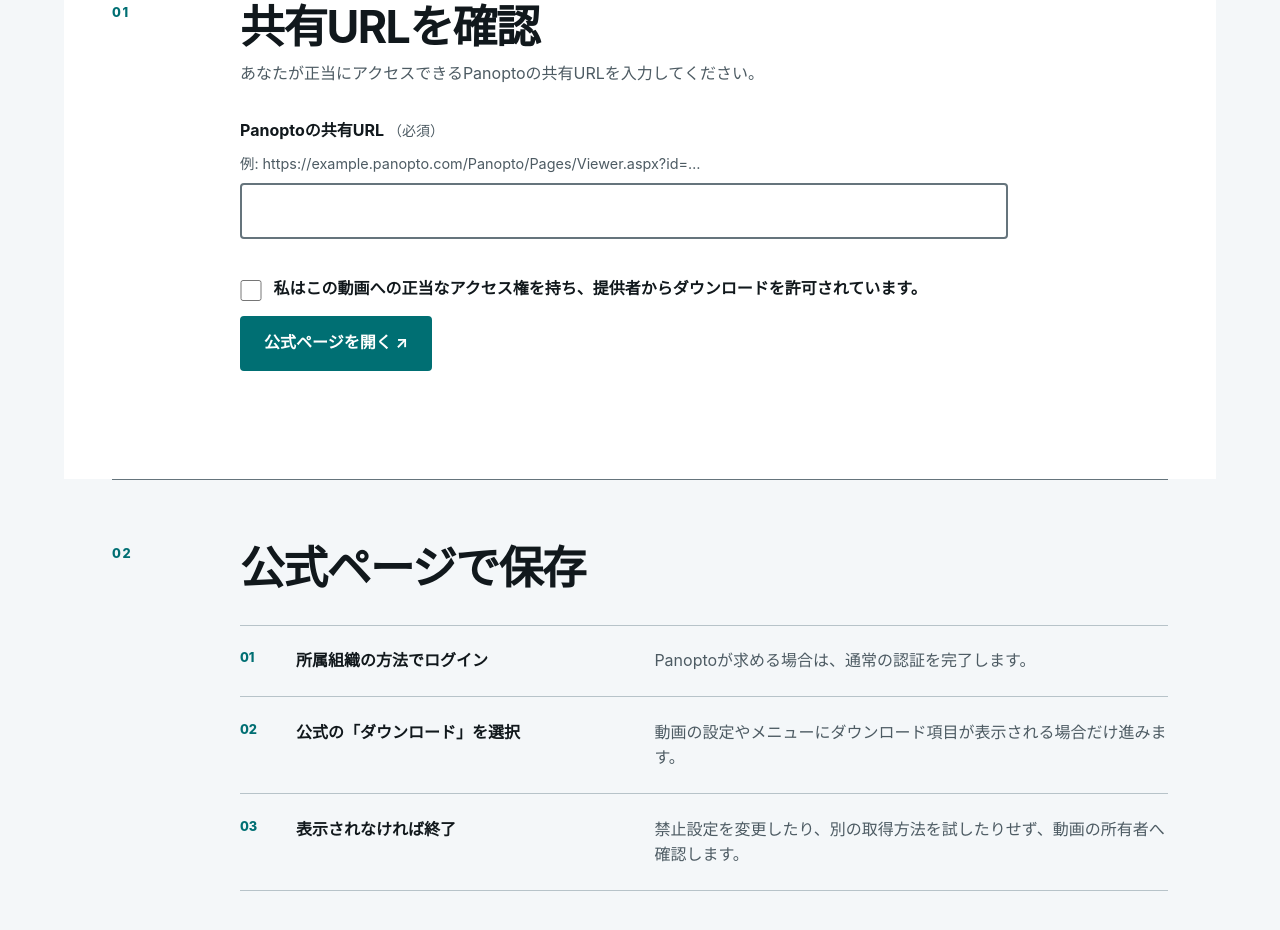
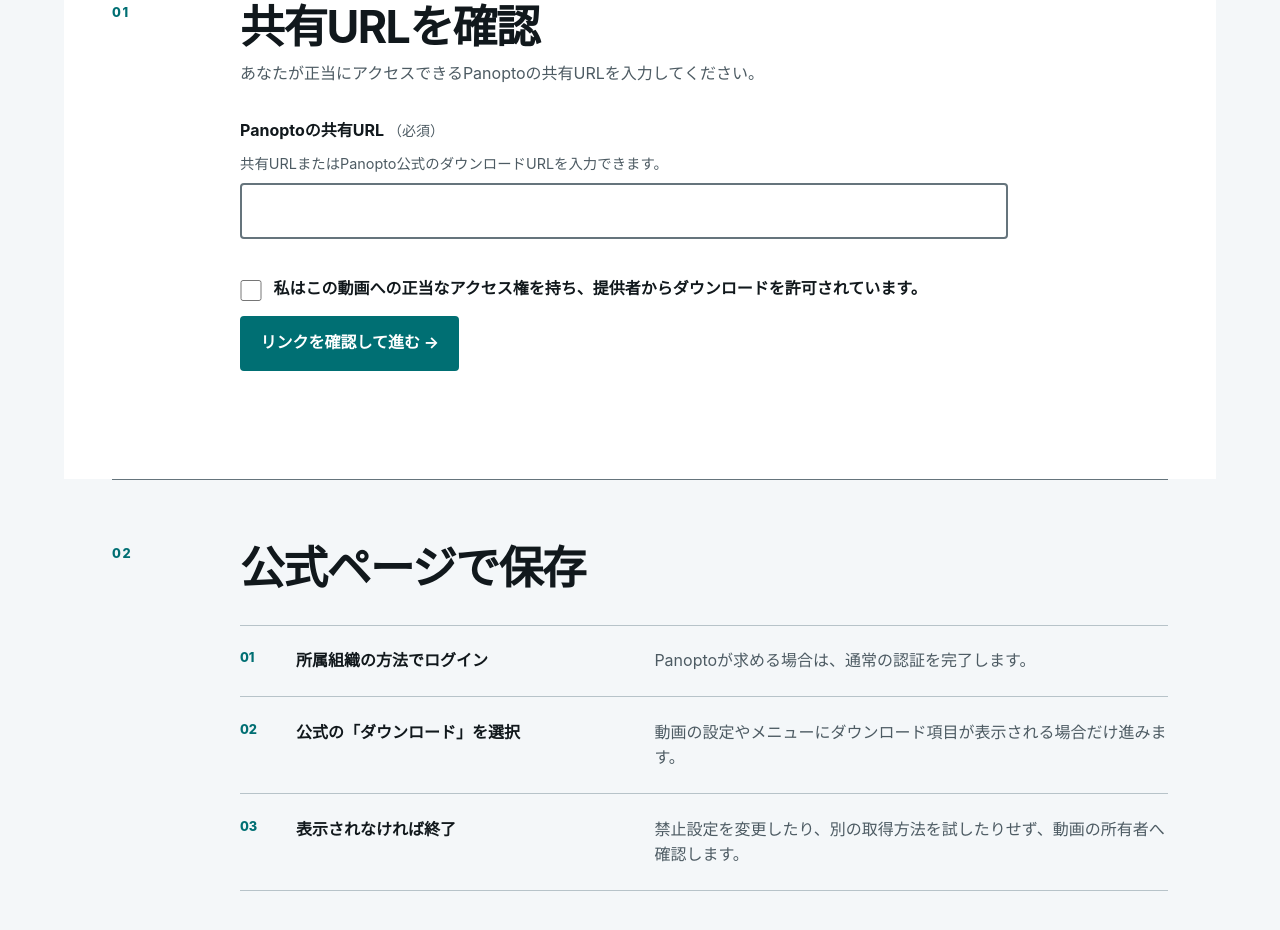
Before and after one commit to tff2bk2fbc-ctrl/michikusa, a website: page panopto-save-guide/index.html in a window 1280 px wide. Shown: the part 773-1703 px from the top of the page. Drawn offline with Linux system fonts and the light colour scheme.

Commit message:
Support one-field authorized downloads in panopto-save-guide/index.html

```diff
--- a/panopto-save-guide/index.html
+++ b/panopto-save-guide/index.html
@@ -48,7 +48,7 @@
           <form id="share-form" novalidate>
             <div class="field">
               <label for="share-url">Panoptoの共有URL <span class="required">（必須）</span></label>
-              <p class="hint" id="share-hint">例: https://example.panopto.com/Panopto/Pages/Viewer.aspx?id=…</p>
+              <p class="hint" id="share-hint">共有URLまたはPanopto公式のダウンロードURLを入力できます。</p>
               <input id="share-url" name="share-url" type="url" inputmode="url" autocomplete="off" spellcheck="false" required aria-describedby="share-hint share-error">
               <p class="field-error" id="share-error"></p>
             </div>
@@ -59,7 +59,7 @@
             </label>
             <p class="field-error" id="authorization-error"></p>
 
-            <button class="primary-button" type="submit">公式ページを開く <span aria-hidden="true">↗</span></button>
+            <button class="primary-button" type="submit">リンクを確認して進む <span aria-hidden="true">→</span></button>
           </form>
 
           <p class="status" id="share-status" role="status"></p>
```
